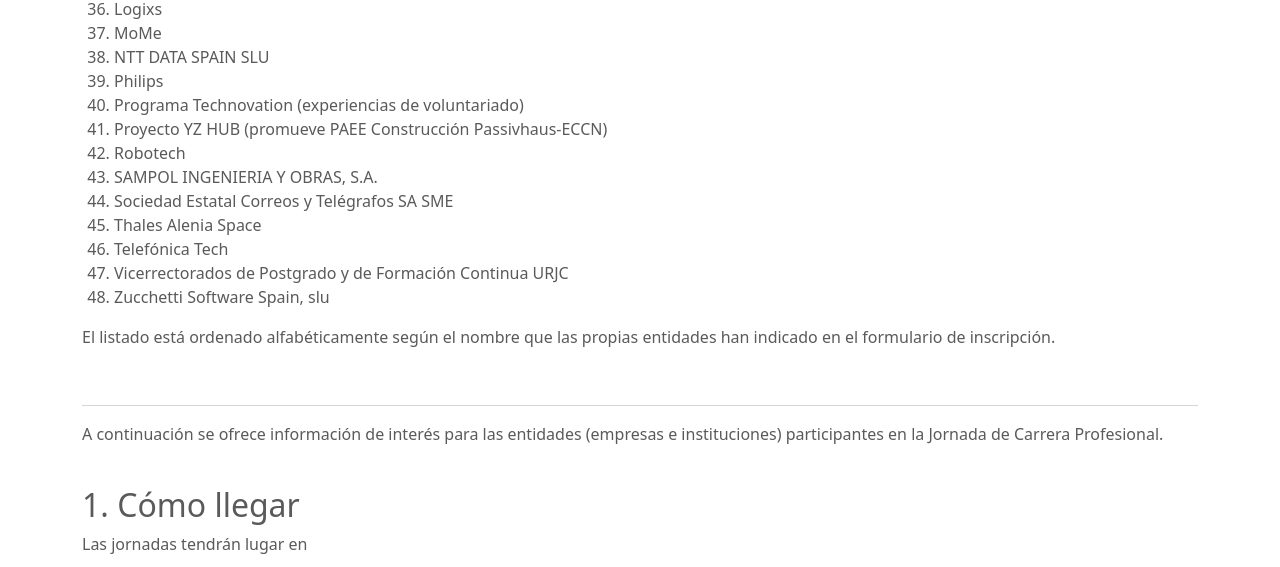
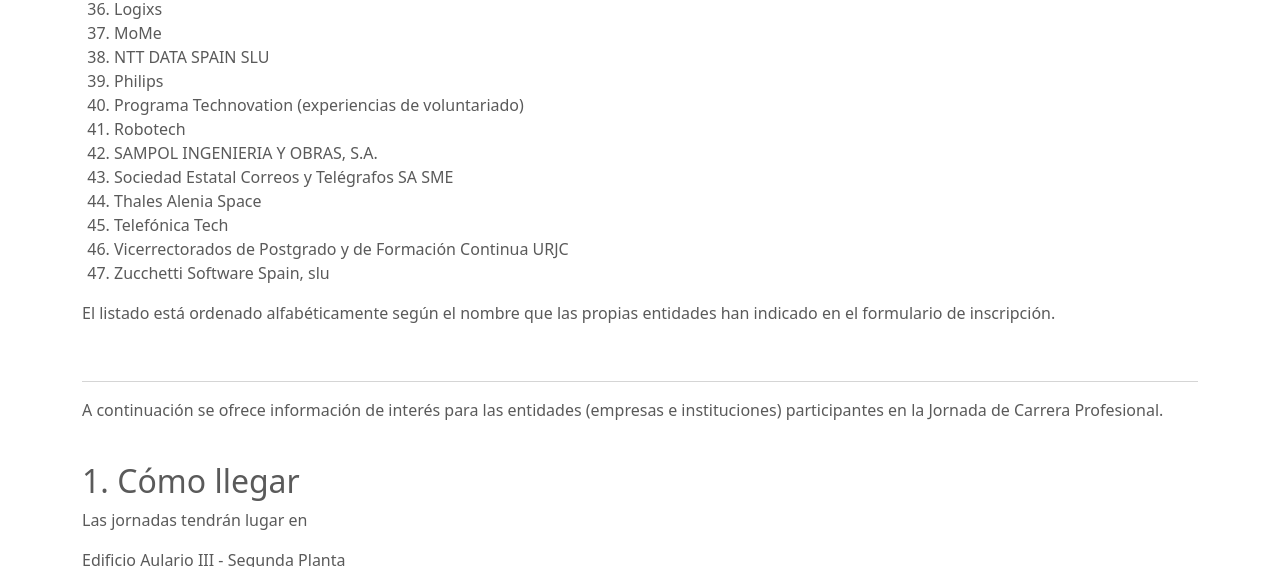
Before and after one commit to gregoriorobles/2024-jornada-carrera-profesional, a plain HTML site: page instituciones.html in a window 1280 px wide. Shown: the part 1904-2471 px from the top of the page. Drawn offline with nearby package versions, Linux system fonts and the light colour scheme.

Commit message:
Quitando a los de Passivhaus

```diff
--- a/instituciones.html
+++ b/instituciones.html
@@ -220,7 +220,6 @@
     <li>NTT DATA SPAIN SLU
     <li>Philips
     <li>Programa Technovation (experiencias de voluntariado)
-    <li>Proyecto YZ HUB (promueve PAEE Construcción Passivhaus-ECCN)
     <li>Robotech
     <li>SAMPOL INGENIERIA Y OBRAS, S.A.
     <li>Sociedad Estatal Correos y Telégrafos SA SME
@@ -469,7 +468,6 @@
     <li>Ingeniería y Economía del Transporte S.A.</li>
     <li>Insyte Instalaciones S.A.</li>
     <li>Programa Technovation (experiencias de voluntariado)</li>
-    <li>Proyecto YZ HUB (promueve PAEE Construcción Passivhaus-ECCN)</li>
     <li>Robotech</li>
     <li>Vicerrectorados de Postgrado y de Formación Continua URJC</li>
     <li>AECOM Spain DCS</li>
```
